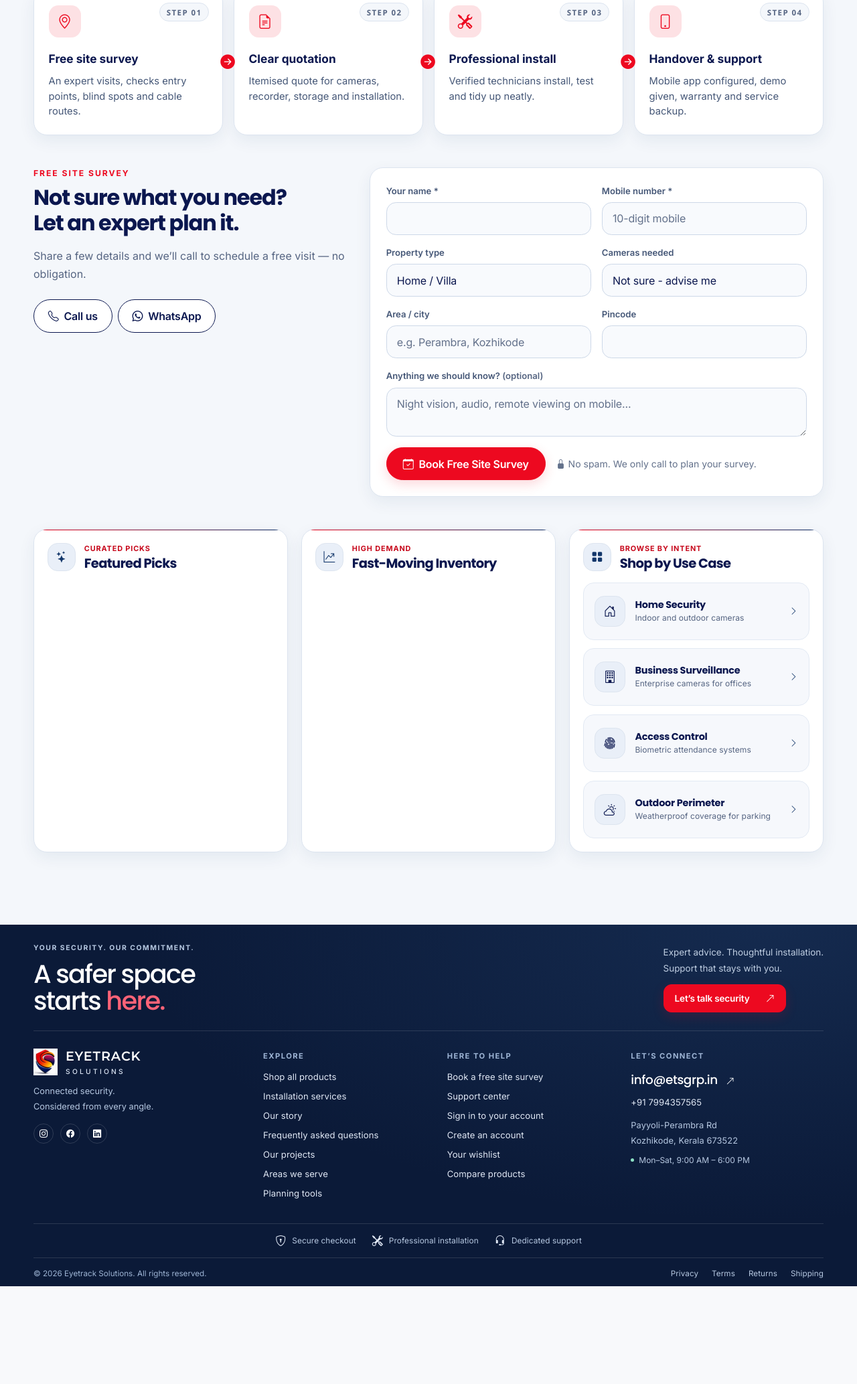
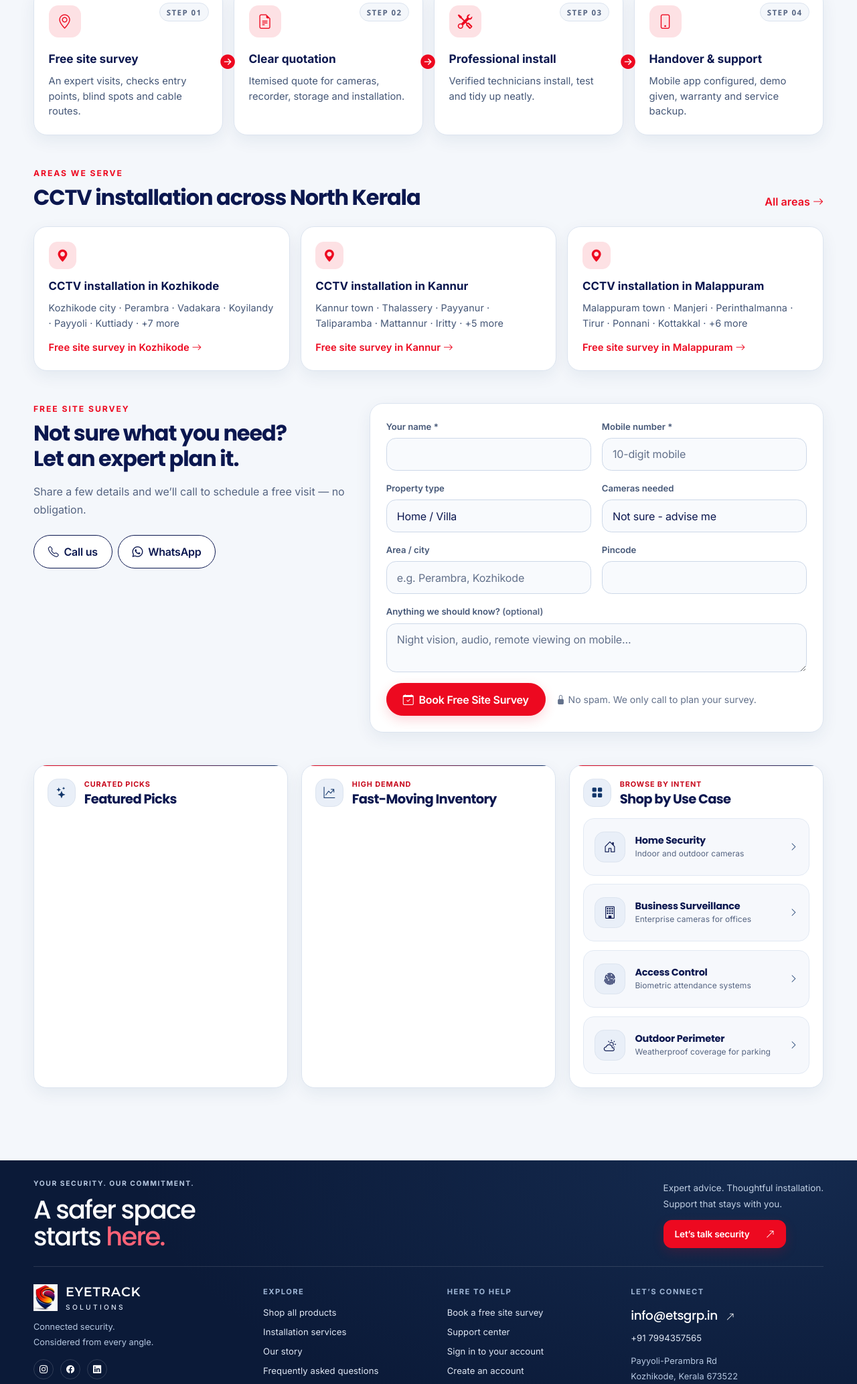
Before and after one commit to brandlumeo/EyeTrack_SecureStore, a Django app: page / in a window 1280 px wide. Shown: the part 2912-4979 px from the top of the page at 67% size. Before the commit the page ends 4833 px from the top, so only its background shows below. Run offline with Django 5.2, Linux system fonts and the light colour scheme; data comes from the database, SQL or seed files in the repository; data that the repository does not hold is empty; parts of the project's set-up code (start-up, migrations or seed data) failed here and were passed over; some libraries are stand-ins or nearby versions.

Commit message:
seo: link the local area pages from across the site, tidy sitemap
Area pages (/cctv-installation/<district>/) were only linked from the
footer. Now:
- Homepage: "CCTV installation across North Kerala" block, one card per
  district with its main towns, before the survey form
- Category pages for things we install: the same block, worded for the
  category (not on search results or non-install categories)
- Product pages with installation: "Installed across Kozhikode, Kannur
  and Malappuram districts" in the Installation tab
- Services page: the same line under the pincode checker
- Project pages: the location links to its district page
  (area_tags.area_for matches towns and districts)

Also:
- Sitemap lists only categories with products on sale (empty ones are
  noindex) and gives them a lastmod
- Shorter titles for the areas hub (90 -> 60 chars) and download centre
  (73 -> 56) so Google doesn't cut them off
- Tests for all of the above

Co-Authored-By: Claude Opus 5.5 <noreply@anthropic.com>

```diff
--- a/static/css/home-sections.css
+++ b/static/css/home-sections.css
@@ -618,3 +618,61 @@
     color: var(--accent);
     font-weight: 700;
 }
+
+/* ---- Areas we serve (links to /cctv-installation/<district>/) ---- */
+.areas-grid {
+    display: grid;
+    grid-template-columns: repeat(3, minmax(0, 1fr));
+    gap: 1rem;
+}
+
+.area-card {
+    position: relative;
+    display: flex;
+    flex-direction: column;
+    gap: 0.45rem;
+    padding: 1.35rem;
+    border: 1px solid var(--stroke);
+    border-radius: var(--radius-lg);
+    background: var(--card);
+    box-shadow: var(--shadow-soft);
+    text-decoration: none;
+    transition: transform 0.25s ease, box-shadow 0.25s ease, border-color 0.25s ease;
+}
+
+.area-card:hover {
+    transform: translateY(-3px);
+    box-shadow: var(--shadow-strong);
+    border-color: var(--accent);
+}
+
+.area-card-icon {
+    display: inline-flex;
+    align-items: center;
+    justify-content: center;
+    width: 2.6rem;
+    height: 2.6rem;
+    border-radius: 0.8rem;
+    color: var(--accent);
+    background: var(--accent-glow, rgba(237, 9, 32, 0.1));
+    font-size: 1.15rem;
+    margin-bottom: 0.3rem;
+}
+
+.area-card strong { color: var(--text); font-size: 1.05rem; }
+.area-card-towns { color: var(--text-soft); font-size: 0.9rem; line-height: 1.55; }
+.area-card-link { color: var(--accent); font-weight: 600; font-size: 0.92rem; margin-top: auto; padding-top: 0.35rem; }
+
+.install-areas, .svc-areas { color: var(--text-soft); font-size: 0.92rem; }
+.install-areas a, .svc-areas a, .project-fact a { color: var(--accent); font-weight: 600; text-decoration: none; }
+.install-areas a:hover, .svc-areas a:hover, .project-fact a:hover { text-decoration: underline; }
+.svc-areas { margin: 0.75rem 0 0; }
+
+@media (max-width: 767.98px) {
+    .areas-grid { grid-template-columns: 1fr; }
+}
+
+@media (prefers-reduced-motion: reduce) {
+    .area-card { transition: none; }
+    .area-card:hover { transform: none; }
+}
--- /dev/null
+++ b/store/templatetags/area_tags.py
@@ -0,0 +1,68 @@
+"""Links to the local area pages (/cctv-installation/<district>/) from the rest of the site.
+
+    {% load area_tags %}
+    {% areas_served %}                       full "Areas we serve" block (homepage)
+    {% areas_served category=category %}     same, only for categories we install
+    {% areas_inline %}                       "Kozhikode, Kannur and Malappuram" as links
+    {% area_for project.location as area %}  the district page matching a place name
+"""
+from django import template
+from django.urls import reverse
+from django.utils.html import format_html, format_html_join
+
+from store.areas import AREAS, INSTALL_CATEGORY_SLUGS
+
+register = template.Library()
+
+TOWNS_SHOWN = 6
+
+
+def _areas():
+    out = []
+    for slug, area in AREAS.items():
+        out.append({
+            "slug": slug,
+            "name": area["name"],
+            "url": reverse("area_detail", args=[slug]),
+            "towns": area["towns"][:TOWNS_SHOWN],
+            "more": max(len(area["towns"]) - TOWNS_SHOWN, 0),
+        })
+    return out
+
+
+@register.inclusion_tag("store/includes/areas_served.html")
+def areas_served(category=None):
+    show = category is None or getattr(category, "slug", None) in INSTALL_CATEGORY_SLUGS
+    return {
+        "show": show,
+        "areas": _areas() if show else [],
+        "area_list_url": reverse("area_list"),
+        "category": category,
+    }
+
+
+@register.simple_tag
+def areas_inline():
+    areas = _areas()
+    links = format_html_join(", ", '<a href="{}">{}</a>', ((a["url"], a["name"]) for a in areas[:-1]))
+    last = areas[-1]
+    if len(areas) == 1:
+        return format_html('<a href="{}">{}</a>', last["url"], last["name"])
+    return format_html('{} and <a href="{}">{}</a>', links, last["url"], last["name"])
+
+
+def _clean(place):
+    return place.replace(" city", "").replace(" town", "").strip().lower()
+
+
+@register.simple_tag
+def area_for(location):
+    """The area page for a free-text location such as "Perambra, Kozhikode", or None."""
+    text = (location or "").lower()
+    if not text:
+        return None
+    for area in _areas():
+        names = [area["name"]] + AREAS[area["slug"]]["towns"]
+        if any(_clean(n) and _clean(n) in text for n in names):
+            return area
+    return None
--- a/templates/store/areas/list.html
+++ b/templates/store/areas/list.html
@@ -1,5 +1,5 @@
 {% extends 'store/solutions.html' %}
-{% block title %}Areas We Serve: CCTV Installation in Kozhikode, Kannur and Malappuram | Eyetrack Solutions{% endblock %}
+{% block title %}CCTV Installation Areas in North Kerala | Eyetrack Solutions{% endblock %}
 {% block meta_description %}Eyetrack Solutions installs CCTV and security systems across Kozhikode, Kannur and Malappuram districts, and delivers products anywhere in India.{% endblock %}
 
 {% block extra_head %}
--- /dev/null
+++ b/templates/store/includes/areas_served.html
@@ -0,0 +1,21 @@
+{% if show %}
+<section class="home-section areas-served mb-5 reveal" aria-labelledby="areasServedTitle">
+    <div class="home-section-head">
+        <div>
+            <p class="eyebrow mb-2">Areas we serve</p>
+            <h2 class="home-section-title" id="areasServedTitle">{% if category %}{{ category.name }} installed across North Kerala{% else %}CCTV installation across North Kerala{% endif %}</h2>
+        </div>
+        <a href="{{ area_list_url }}" class="home-section-link">All areas <i class="bi bi-arrow-right"></i></a>
+    </div>
+    <div class="areas-grid">
+        {% for area in areas %}
+        <a class="area-card" href="{{ area.url }}">
+            <span class="area-card-icon" aria-hidden="true"><i class="bi bi-geo-alt-fill"></i></span>
+            <strong>CCTV installation in {{ area.name }}</strong>
+            <span class="area-card-towns">{{ area.towns|join:" · " }}{% if area.more %} · +{{ area.more }} more{% endif %}</span>
+            <span class="area-card-link">Free site survey in {{ area.name }} <i class="bi bi-arrow-right"></i></span>
+        </a>
+        {% endfor %}
+    </div>
+</section>
+{% endif %}
--- a/templates/store/includes/home_sections.html
+++ b/templates/store/includes/home_sections.html
@@ -1,4 +1,4 @@
-{% load media_tags %}
+{% load media_tags area_tags %}
 {# ==== READY-MADE CCTV PACKAGES ==== #}
 <section class="home-section mb-5 reveal" id="packages" aria-labelledby="packagesTitle">
     <div class="home-section-head">
@@ -177,6 +177,9 @@
 </section>
 {% endif %}
 
+{# ==== AREAS WE SERVE: links to the local area pages ==== #}
+{% areas_served %}
+
 {# ==== FAQ + SITE SURVEY FORM ==== #}
 <section class="home-section home-survey mb-5 reveal" id="survey" aria-labelledby="surveyTitle">
     <div class="row g-4">
--- a/templates/store/product_detail.html
+++ b/templates/store/product_detail.html
@@ -1,6 +1,6 @@
 {% extends 'base.html' %}
 {% load static %}
-{% load media_tags %}
+{% load media_tags area_tags %}
 {% block title %}{{ product.name }} | Eyetrack Solutions{% endblock %}
 {% block meta_description %}{{ seo_description }}{% endblock %}
 {% block og_type %}product{% endblock %}
@@ -370,6 +370,7 @@
                         <div class="col-lg-7">
                             <h4 class="mb-2">Professional Implementation Service</h4>
                             <p class="text-secondary mb-0">From unboxing to live monitoring, our certified technicians handle every step of your security deployment.</p>
+                            <p class="install-areas mb-0 mt-2"><i class="bi bi-geo-alt"></i> Installed across {% areas_inline %} districts.</p>
                         </div>
                         <div class="col-lg-5 text-lg-end mt-3 mt-lg-0">
                             <div class="d-inline-block p-3 rounded-4" style="background:rgba(245,158,11,0.1);border:1px solid rgba(245,158,11,0.2);">
--- a/templates/store/product_list.html
+++ b/templates/store/product_list.html
@@ -1,6 +1,6 @@
 {% extends 'base.html' %}
 {% load static %}
-{% load media_tags price_tags %}
+{% load media_tags price_tags area_tags %}
 
 {# ==== META TAGS & SEO ==== #}
 {% block title %}{{ seo_title }}{% endblock %}
@@ -451,6 +451,7 @@
 
 
 {% if is_landing %}{% include 'store/includes/home_sections.html' %}{% endif %}
+{% if category and not q %}<div class="container">{% areas_served category=category %}</div>{% endif %}
 
 {# ==== MOBILE FILTER DOCK ==== #}
 <div class="mobile-filter-dock d-lg-none">
--- a/templates/store/projects/detail.html
+++ b/templates/store/projects/detail.html
@@ -1,6 +1,6 @@
 {% extends 'base.html' %}
 {% load static %}
-{% load media_tags %}
+{% load media_tags area_tags %}
 
 {% block title %}{{ project.title }} | Eyetrack Solutions Projects{% endblock %}
 {% block meta_description %}{{ project.summary }}{% endblock %}
@@ -30,7 +30,7 @@
 
 <div class="project-facts">
     <div class="project-fact"><span>Property</span><strong>{{ project.get_site_type_display }}</strong></div>
-    <div class="project-fact"><span>Location</span><strong>{{ project.location }}</strong></div>
+    {% area_for project.location as project_area %}<div class="project-fact"><span>Location</span><strong>{% if project_area %}<a href="{{ project_area.url }}">{{ project.location }}</a>{% else %}{{ project.location }}{% endif %}</strong></div>
     {% if project.cameras_installed %}<div class="project-fact"><span>Cameras</span><strong>{{ project.cameras_installed }}</strong></div>{% endif %}
     {% if project.completed_on %}<div class="project-fact"><span>Completed</span><strong>{{ project.completed_on|date:"F Y" }}</strong></div>{% endif %}
 </div>
--- a/templates/store/services.html
+++ b/templates/store/services.html
@@ -1,5 +1,5 @@
 {% extends 'base.html' %}
-{% load static %}
+{% load static area_tags %}
 {% block title %}Professional Installation Services | Eyetrack Solutions{% endblock %}
 {% block meta_description %}Explore CCTV installation, remote monitoring setup, and maintenance with Eyetrack Solutions. Check coverage and choose the right installation plan.{% endblock %}
 {% block extra_head %}<link rel="stylesheet" href="{% static 'css/services.css' %}?v=10">{% endblock %}
@@ -26,7 +26,7 @@
 
     <section class="svc-booking svc-section" id="book-installation" aria-labelledby="booking-title">
         <div class="svc-booking-copy"><p class="svc-eyebrow">LET’S GET YOU SET UP</p><h2 id="booking-title">Professional care.<br>From start to secured.</h2><p>Installation is added to eligible products during checkout. Choose your equipment, select your installation slot, and follow every step from your account.</p><div class="svc-booking-benefits"><span><i class="bi bi-person-check" aria-hidden="true"></i> A verified expert assigned to your order</span><span><i class="bi bi-file-earmark-check" aria-hidden="true"></i> Completion certificate after installation</span><span><i class="bi bi-headset" aria-hidden="true"></i> Direct contact and aftercare assistance</span></div><a href="{% url 'product_list' %}" class="btn btn-premium-cta">Find products with installation <i class="bi bi-arrow-right" aria-hidden="true"></i></a><div class="svc-account-link">{% if is_authenticated %}<a href="{% url 'account_dashboard' %}">View your existing bookings <i class="bi bi-arrow-right" aria-hidden="true"></i></a>{% else %}<a href="{{ login_url }}">Already booked? Sign in to track your installation <i class="bi bi-arrow-right" aria-hidden="true"></i></a>{% endif %}</div></div>
-        <div class="svc-coverage"><span class="svc-icon"><i class="bi bi-geo-alt" aria-hidden="true"></i></span><p class="svc-eyebrow">LOCAL EXPERTISE, AT YOUR DOOR</p><h3>Are we in your area?</h3><p>Check installation availability before you choose your setup.</p><label for="svc-pincode-input">Your delivery pincode</label><div class="svc-pin-group"><input type="text" id="svc-pincode-input" class="form-control" placeholder="6-digit pincode" maxlength="6" inputmode="numeric" autocomplete="postal-code" aria-describedby="svc-pincode-result"><button class="btn btn-premium-cta" id="svc-pincode-btn" type="button">Check <i class="bi bi-arrow-right" aria-hidden="true"></i></button></div><div id="svc-pincode-result" class="svc-pin-result" role="status" aria-live="polite"></div><div class="svc-coverage-help"><i class="bi bi-chat-square-text" aria-hidden="true"></i><div><strong>Planning something more complex?</strong><a href="{% url 'support_page' %}">Let’s talk through your project.</a></div></div></div>
+        <div class="svc-coverage"><span class="svc-icon"><i class="bi bi-geo-alt" aria-hidden="true"></i></span><p class="svc-eyebrow">LOCAL EXPERTISE, AT YOUR DOOR</p><h3>Are we in your area?</h3><p>Check installation availability before you choose your setup.</p><label for="svc-pincode-input">Your delivery pincode</label><div class="svc-pin-group"><input type="text" id="svc-pincode-input" class="form-control" placeholder="6-digit pincode" maxlength="6" inputmode="numeric" autocomplete="postal-code" aria-describedby="svc-pincode-result"><button class="btn btn-premium-cta" id="svc-pincode-btn" type="button">Check <i class="bi bi-arrow-right" aria-hidden="true"></i></button></div><div id="svc-pincode-result" class="svc-pin-result" role="status" aria-live="polite"></div><p class="svc-areas">We install across {% areas_inline %} districts.</p><div class="svc-coverage-help"><i class="bi bi-chat-square-text" aria-hidden="true"></i><div><strong>Planning something more complex?</strong><a href="{% url 'support_page' %}">Let’s talk through your project.</a></div></div></div>
     </section>
 
     <section class="svc-section" aria-labelledby="included-title"><div class="svc-section-heading"><div><p class="svc-eyebrow">THE DETAILS, MADE CLEAR</p><h2 id="included-title">What’s included in your plan.</h2></div></div><div class="svc-comparison-wrap" tabindex="0" role="region" aria-labelledby="included-title"><table class="svc-comparison"><caption class="visually-hidden">Installation capabilities by service plan</caption><thead><tr><th scope="col">Service capability</th><th scope="col">Home Secure</th><th scope="col">Business Shield</th><th scope="col">Command Vision</th></tr></thead><tbody><tr><th scope="row">Professional installation</th><td>Included</td><td>Included</td><td>Included</td></tr><tr><th scope="row">Remote monitoring setup</th><td>Included</td><td>Included</td><td>Included</td></tr><tr><th scope="row">Analytics tuning</th><td>—</td><td>Included</td><td>Included</td></tr><tr><th scope="row">Central command dashboard</th><td>—</td><td>—</td><td>Included</td></tr><tr><th scope="row">Preventive maintenance</th><td>Optional</td><td>Included</td><td>Included</td></tr><tr><th scope="row">Completion certificate</th><td>Included</td><td>Included</td><td>Included</td></tr></tbody></table></div></section>
--- a/templates/support/downloads/list.html
+++ b/templates/support/downloads/list.html
@@ -1,5 +1,5 @@
 {% extends 'base.html' %}
-{% block title %}Download Centre: CCTV Manuals, Datasheets & Software | Eyetrack Solutions{% endblock %}
+{% block title %}CCTV Manuals, Datasheets & Software | Eyetrack Solutions{% endblock %}
 {% block meta_description %}Download user manuals, datasheets, brochures and software for the CCTV cameras, recorders and security devices we supply and install.{% endblock %}
 {% block meta_robots %}{% if is_filtered %}noindex, follow{% else %}index, follow{% endif %}{% endblock %}
 {% block content %}
```
Also changed, not shown: store/sitemaps.py (+7 -1 lines), store/test_seo_links.py (added, +69 -0 lines).
